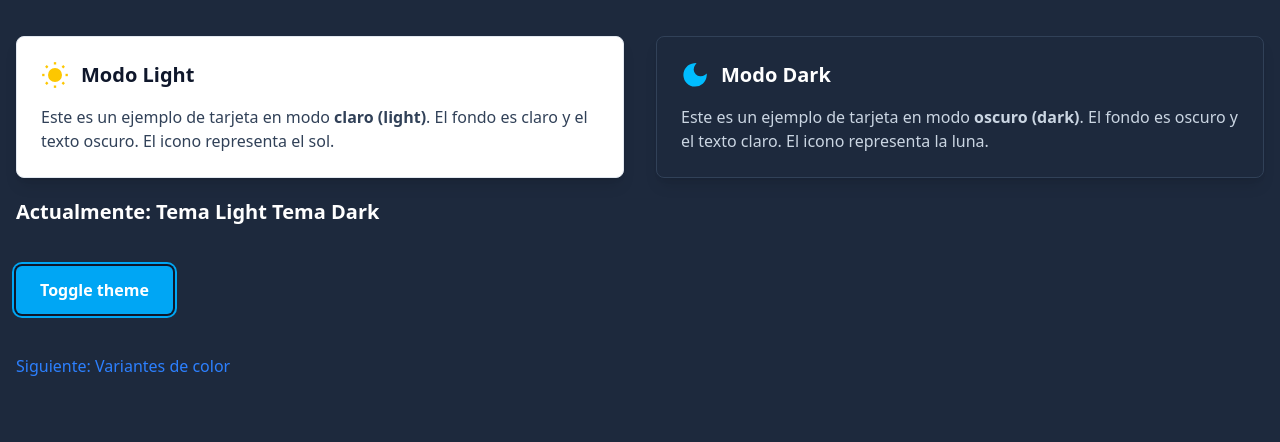
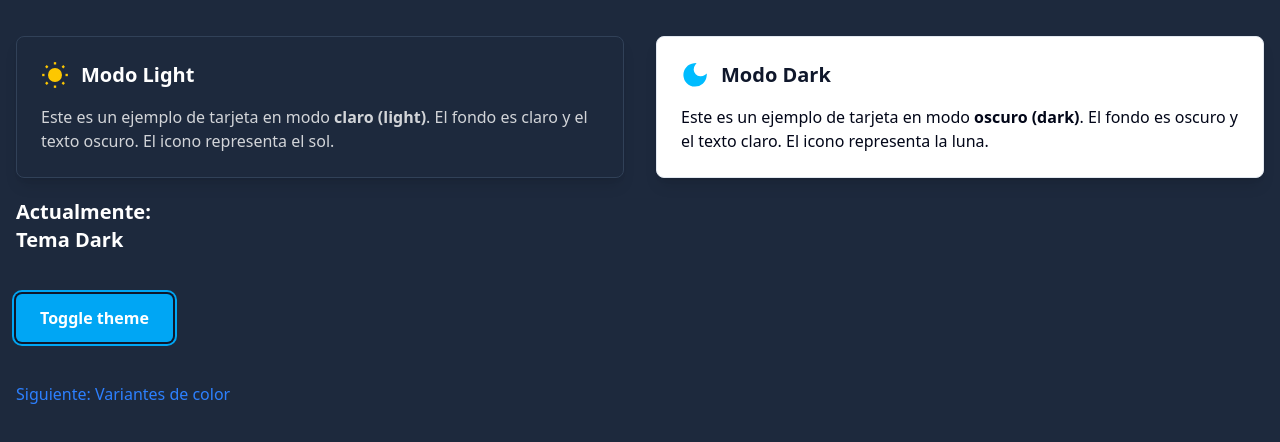
Before and after one commit to sergiobytes/taliwind-devtalles, a website: page src/02-temas/02-dark.html in a window 1280 px wide. Both pictures are taken after a click on the button "Toggle theme". Shown: the part 48-490 px from the top of the page. Drawn offline with nearby package versions, Linux system fonts and the light colour scheme; files that its build step writes are made by us from their sources.

Commit message:
fix: enhance dark mode support in 02-dark.html and styles.css

```diff
--- a/src/02-temas/02-dark.html
+++ b/src/02-temas/02-dark.html
@@ -13,7 +13,7 @@
     <div class="mt-10 flex gap-8">
       <!-- Tarjeta Modo Light -->
       <div
-        class="flex-1 rounded-lg border border-slate-200 bg-white p-6 text-slate-900 shadow-lg transition-colors"
+        class="flex-1 rounded-lg border border-slate-200 bg-white p-6 text-slate-900 shadow-lg transition-colors dark:border-slate-700 dark:bg-slate-800"
       >
         <div class="mb-4 flex items-center">
           <svg
@@ -41,9 +41,11 @@
               <line x1="18.36" y1="5.64" x2="19.78" y2="4.22" />
             </g>
           </svg>
-          <h2 class="text-xl font-semibold text-slate-900">Modo Light</h2>
+          <h2 class="text-xl font-semibold text-slate-900 dark:text-white">
+            Modo Light
+          </h2>
         </div>
-        <p class="text-slate-700">
+        <p class="text-slate-700 dark:text-white/80">
           Este es un ejemplo de tarjeta en modo
           <span class="font-bold">claro (light)</span>. El fondo es claro y el
           texto oscuro. El icono representa el sol.
@@ -52,7 +54,7 @@
 
       <!-- Tarjeta Modo Dark -->
       <div
-        class="flex-1 rounded-lg border border-slate-700 bg-slate-800 p-6 text-white shadow-lg transition-colors"
+        class="flex-1 rounded-lg border border-slate-700 bg-slate-800 p-6 text-white shadow-lg transition-colors dark:border-slate-200 dark:bg-white"
       >
         <div class="mb-4 flex items-center">
           <svg
@@ -68,9 +70,11 @@
               stroke="currentColor"
             />
           </svg>
-          <h2 class="text-xl font-semibold text-white">Modo Dark</h2>
+          <h2 class="text-xl font-semibold text-white dark:text-slate-900">
+            Modo Dark
+          </h2>
         </div>
-        <p class="text-slate-300">
+        <p class="text-slate-300 dark:text-slate-950">
           Este es un ejemplo de tarjeta en modo
           <span class="font-bold">oscuro (dark)</span>. El fondo es oscuro y el
           texto claro. El icono representa la luna.
@@ -80,8 +84,8 @@
 
     <h1 class="my-5 text-xl font-bold">
       Actualmente:
-      <span>Tema Light</span>
-      <span>Tema Dark</span>
+      <span class="block dark:hidden">Tema Light</span>
+      <span class="hidden dark:block">Tema Dark</span>
     </h1>
 
     <button
@@ -96,8 +100,20 @@
     >
 
     <script>
-      // Todo: Agregar botón para cambiar tema aquí:
-      // Docs: https://tailwindcss.com/docs/dark-mode#toggling-dark-mode-manually
+      document.documentElement.classList.toggle(
+        "dark",
+        localStorage.theme === "dark" ||
+          (!("theme" in localStorage) &&
+            window.matchMedia("(prefers-color-scheme: dark)").matches),
+      );
+
+      document.querySelector("#theme-toggle").addEventListener("click", () => {
+        document.documentElement.classList.toggle("dark");
+
+        localStorage.theme = document.documentElement.classList.contains("dark")
+          ? "dark"
+          : "light";
+      });
     </script>
   </body>
 </html>
--- a/src/styles.css
+++ b/src/styles.css
@@ -1,4 +1,6 @@
 @import "tailwindcss";
+
+@custom-variant dark (&:where(.dark, .dark *));
 
 @layer base {
   body {
```
